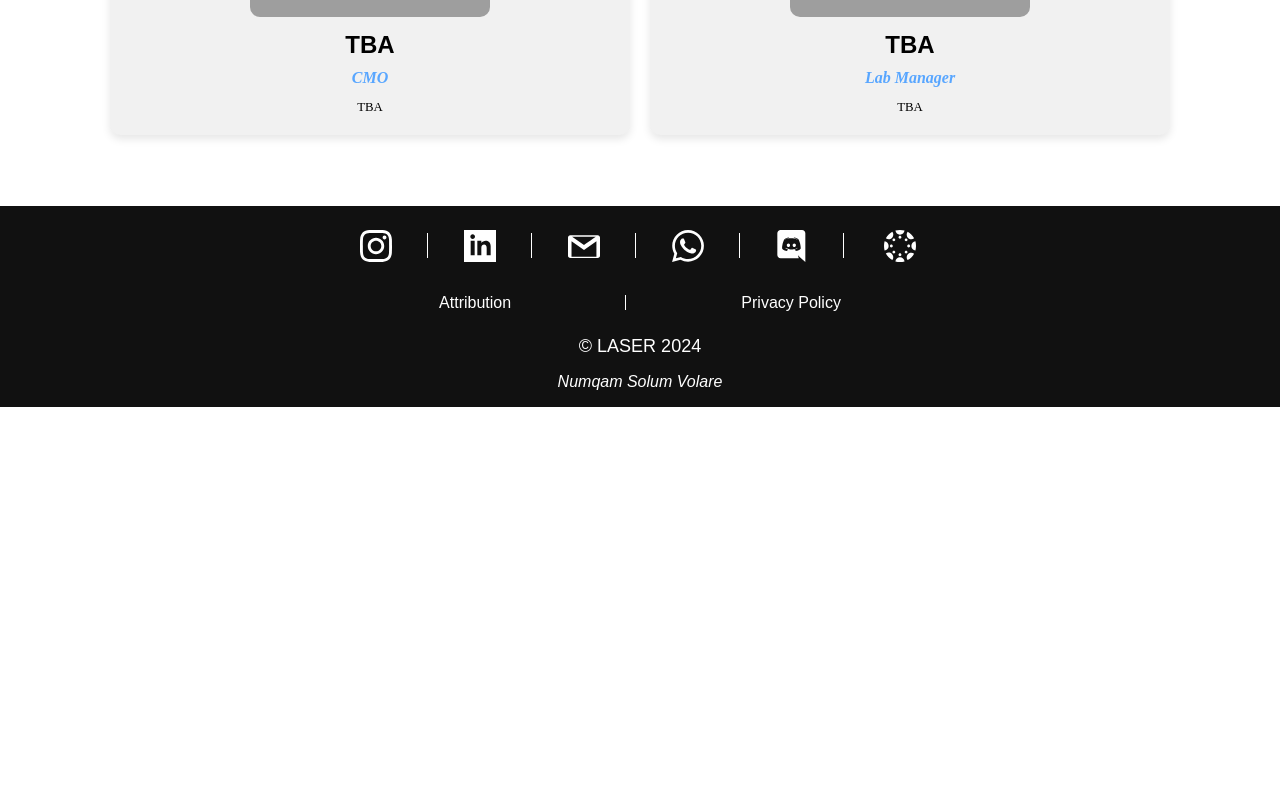
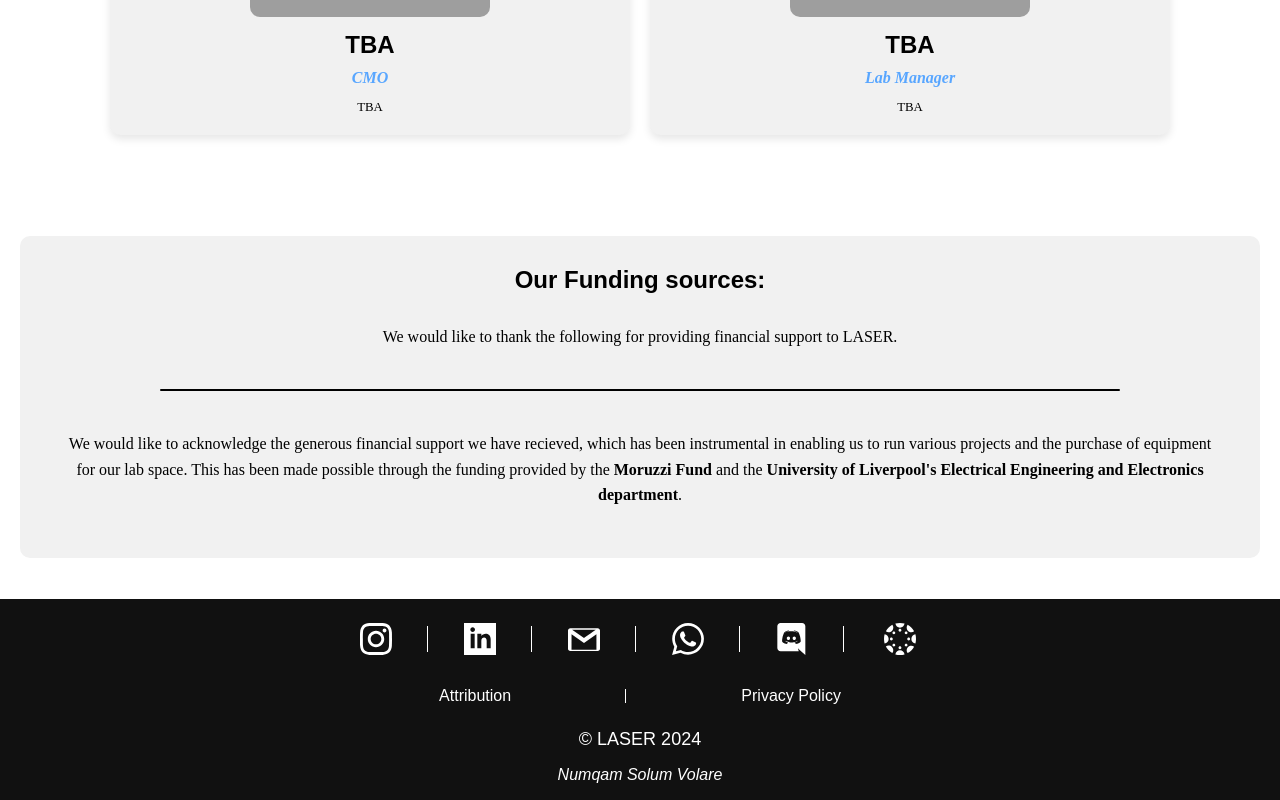
Before and after one commit to HarvMatthews/LASERWebsite, a SvelteKit app: page /about in a window 1280 px wide. Shown: the part 1710-2510 px from the top of the page. Before the commit the page ends 2117 px from the top, so only its background shows below. Built offline with nearby package versions, Linux system fonts and the light colour scheme; grey boxes are pictures that could not be loaded.

Commit message:
Update about page

```diff
--- a/src/routes/about/+page.svelte
+++ b/src/routes/about/+page.svelte
@@ -252,4 +252,12 @@
     <div class="separator"></div>
     <Team24 members={teamMembers24}/>
 </div>
+<div class="content-row">
+    <div class="container">
+        <h1>Our Funding sources:</h1>
+        <p>We would like to thank the following for providing financial support to LASER.</p>
+        <div class="separator"></div>
+        <p>We would like to acknowledge the generous financial support we have recieved, which has been instrumental in enabling us to run various projects and the purchase of equipment for our lab space. This has been made possible through the funding provided by the <strong>Moruzzi Fund</strong> and the <strong>University of Liverpool's Electrical Engineering and Electronics department</strong>.</p>
+    </div>
 </div>
+</div>
```
